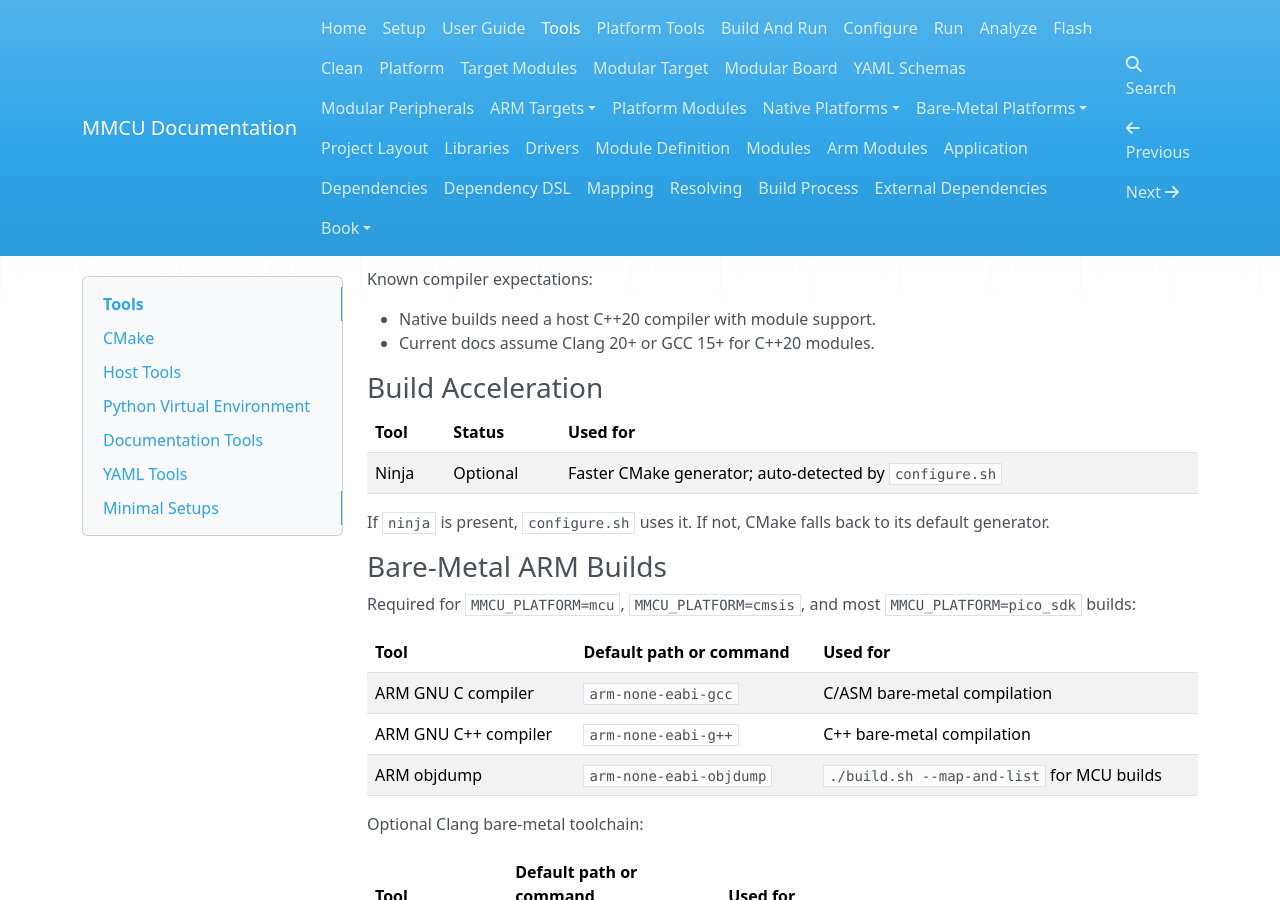
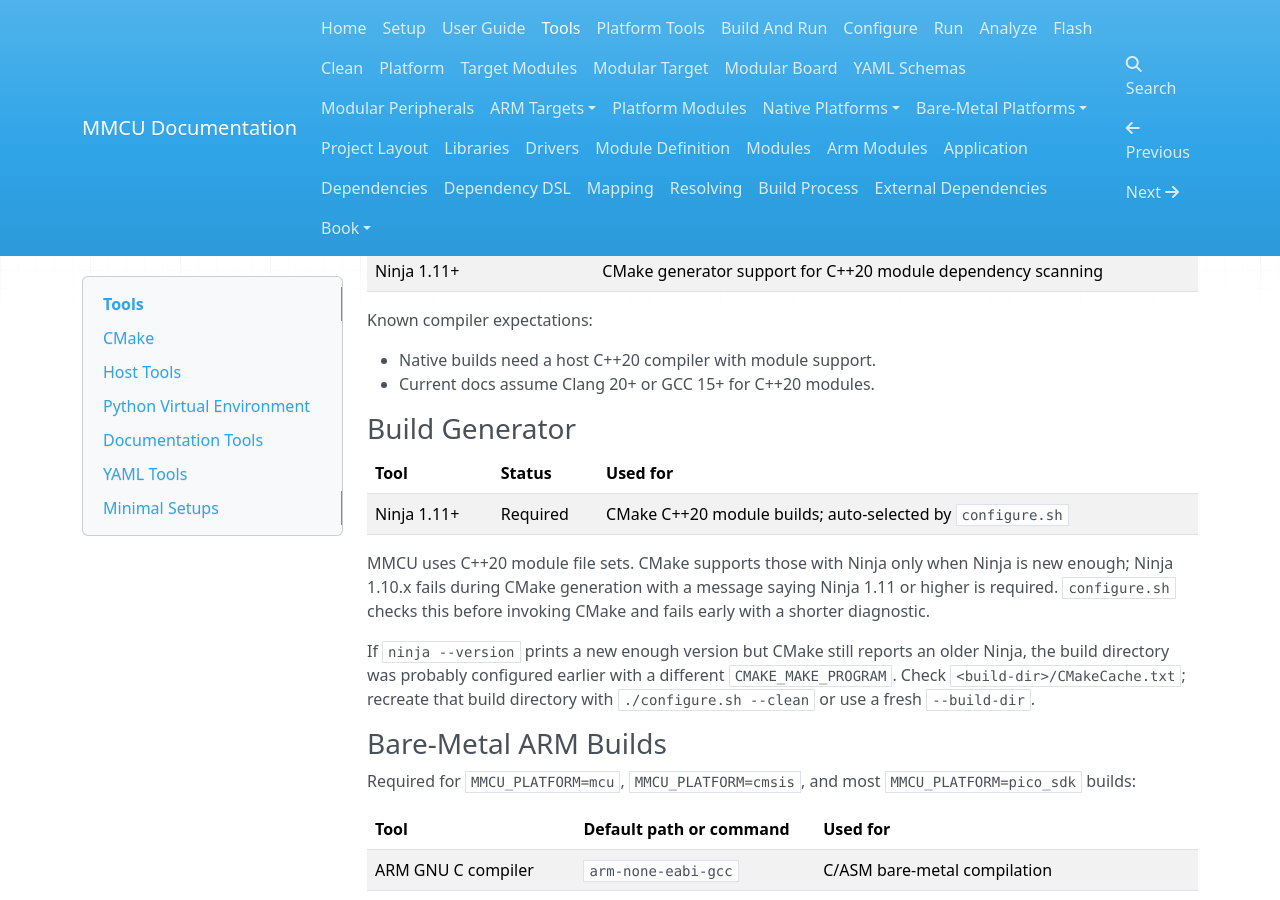
Before and after one commit to 32bitmicroLLC/MMCU, an MkDocs documentation site: the page built from docs/tools.md, in a window 1280 px wide and 900 px high, scrolled down 1013 px. Built offline with MkDocs 1.6.1, drawn with Linux system fonts in a browser that asks for light colours; nearby versions of some CDN libraries.

Commit message:
Handle stale Ninja cache for module builds

```diff
--- a/docs/tools.md
+++ b/docs/tools.md
@@ -45,20 +45,29 @@ environment.
 | Python 3 with PyYAML | Configure-time YAML manifest resolution through `tools/mmcu-deps.py` |
 | C++20 compiler with module support | Native builds and C++ module compilation |
 | C compiler | C/ASM startup, vendor support code, and mixed-language targets |
+| Ninja 1.11+ | CMake generator support for C++20 module dependency scanning |
 
 Known compiler expectations:
 
 - Native builds need a host C++20 compiler with module support.
 - Current docs assume Clang 20+ or GCC 15+ for C++20 modules.
 
-### Build Acceleration
+### Build Generator
 
 | Tool | Status | Used for |
 |---|---|---|
-| Ninja | Optional | Faster CMake generator; auto-detected by `configure.sh` |
+| Ninja 1.11+ | Required | CMake C++20 module builds; auto-selected by `configure.sh` |
 
-If `ninja` is present, `configure.sh` uses it. If not, CMake falls back to
-its default generator.
+MMCU uses C++20 module file sets. CMake supports those with Ninja only when
+Ninja is new enough; Ninja 1.10.x fails during CMake generation with a
+message saying Ninja 1.11 or higher is required. `configure.sh` checks this
+before invoking CMake and fails early with a shorter diagnostic.
+
+If `ninja --version` prints a new enough version but CMake still reports an
+older Ninja, the build directory was probably configured earlier with a
+different `CMAKE_MAKE_PROGRAM`. Check `<build-dir>/CMakeCache.txt`; recreate
+that build directory with `./configure.sh --clean` or use a fresh
+`--build-dir`.
 
 ### Bare-Metal ARM Builds
 
```
Also changed, not shown: docs/build.md (+7 -1 lines), docs/configure.md (+6 -0 lines), docs/setup.md (+2 -2 lines), 2 other files.
